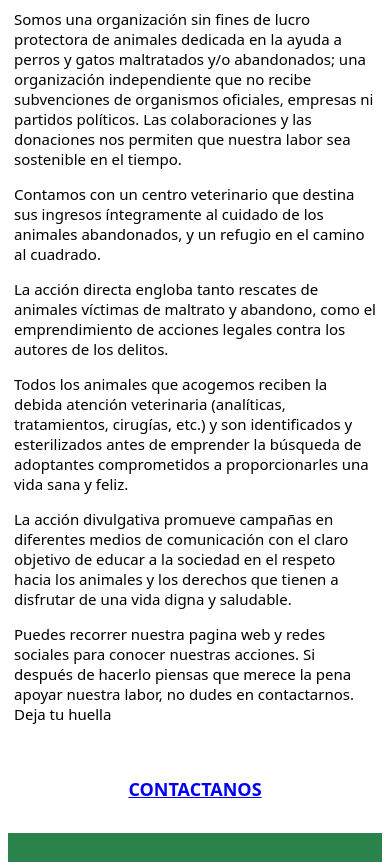
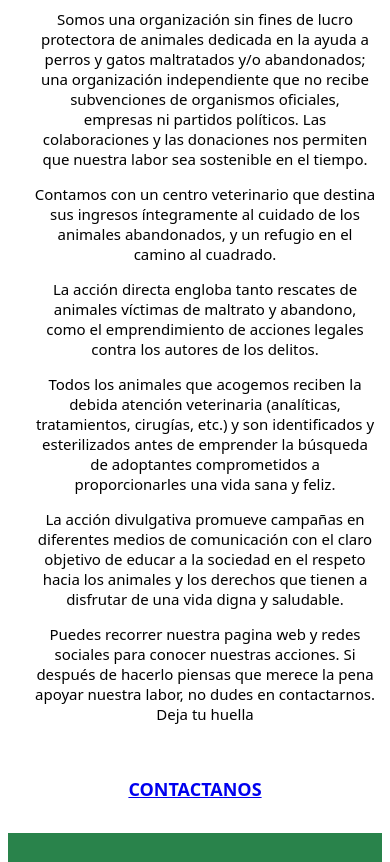
Before and after one commit to Ghisbe/refugio-huellitas, a plain HTML site: page HTML/paginas/pagina1.html in a window 390 px wide. Shown: the part 549-1411 px from the top of the page. Drawn offline with Linux system fonts and the light colour scheme.

Commit message:
correccion css pag nosotros

```diff
--- a/HTML/css/style.css
+++ b/HTML/css/style.css
@@ -145,7 +145,8 @@ header {
     }
 
     .articulo {
-      text-align: left;
+      text-align: center;
+	  margin-left: 20px;
     }
 
     .titulo-articulo {
```
